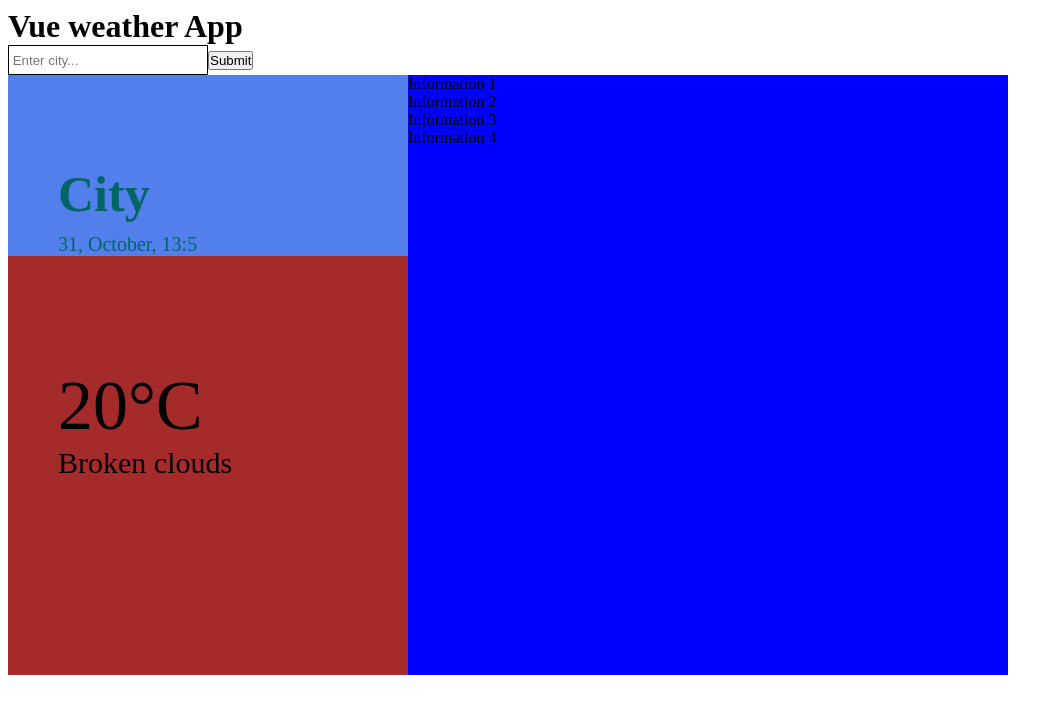
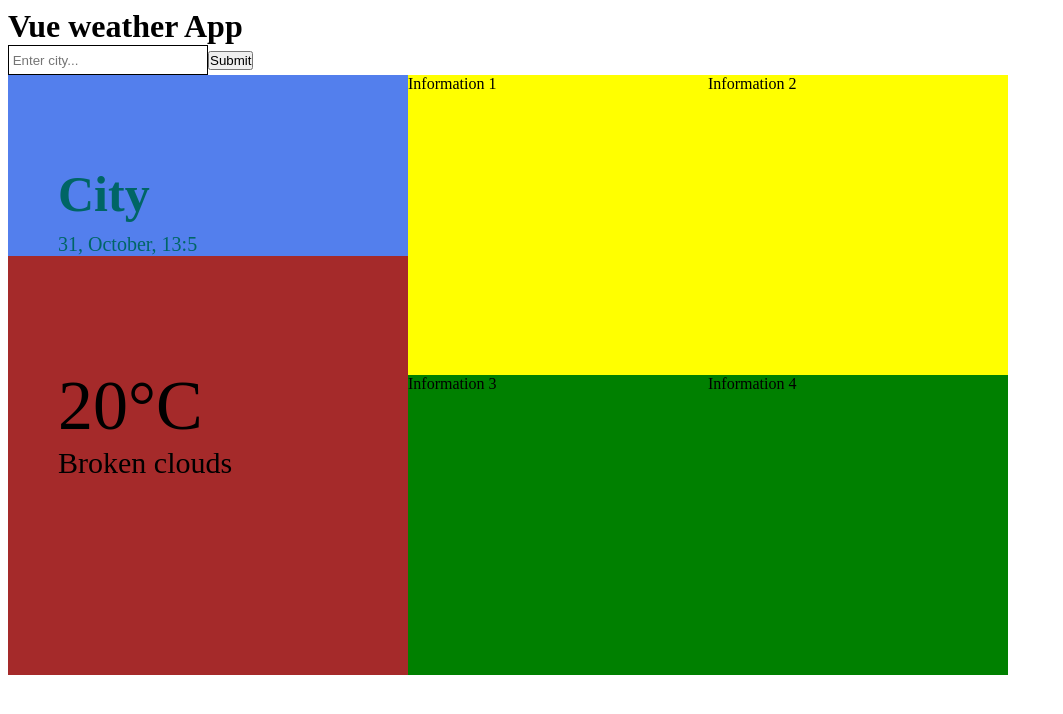
Before and after one commit to sebik9/weather-app, a Vue app: page / in a window 1280 px wide. Shown: the top 714 px of the page, without its empty margins (0-1063 px from the left). Built offline with nearby package versions, Linux system fonts and the light colour scheme.

Commit message:
Update App.vue

```diff
--- a/src/App.vue
+++ b/src/App.vue
@@ -46,10 +46,14 @@
         </div>
         <div class="rightSide">
           <div class="upcoming">
-            <div class="">Information 1</div>
-            <div class="">Information 2</div>
-            <div class="">Information 3</div>
-            <div class="">Information 4</div>
+            <div class="upcTop">
+              <div class="segment1">Information 1</div>
+              <div class="segment2">Information 2</div>
+            </div>
+            <div class="upcBot">
+              <div class="segment1">Information 3</div>
+              <div class="segment2">Information 4</div>
+            </div>
           </div>
         </div>
       </div>
@@ -172,6 +176,8 @@ export default {
 
 .upcoming {
   position: relative;
+  width: 100%;
+  height: 100%;
 }
 
 .leftSide {
@@ -183,4 +189,29 @@ export default {
   width: 60%;
   background-color: blue;
 }
+
+.upcTop {
+  display: flex;
+  width: 100%;
+  height: 50%;
+  background-color: yellow;
+}
+
+.upcBot {
+  display: flex;
+  width: 100%;
+  height: 50%;
+  background-color: green;
+}
+
+.segment1 {
+  width: 50%;
+  height: 100%;
+}
+
+.segment2 {
+  width: 50%;
+  height: 100%;
+}
+
 </style>
```
